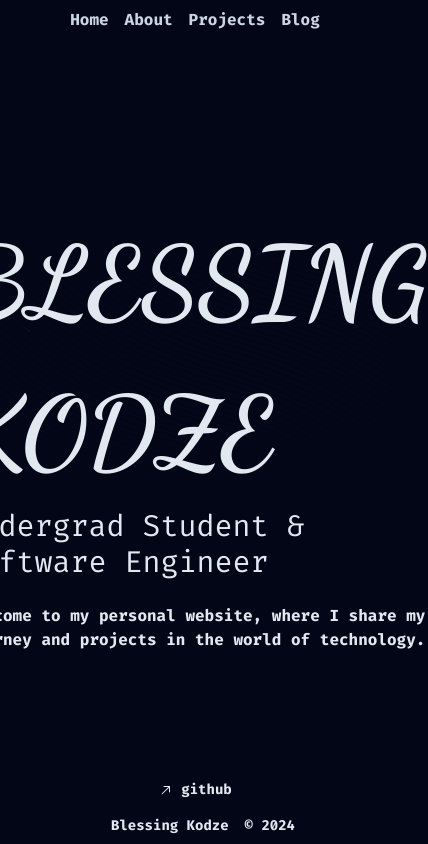
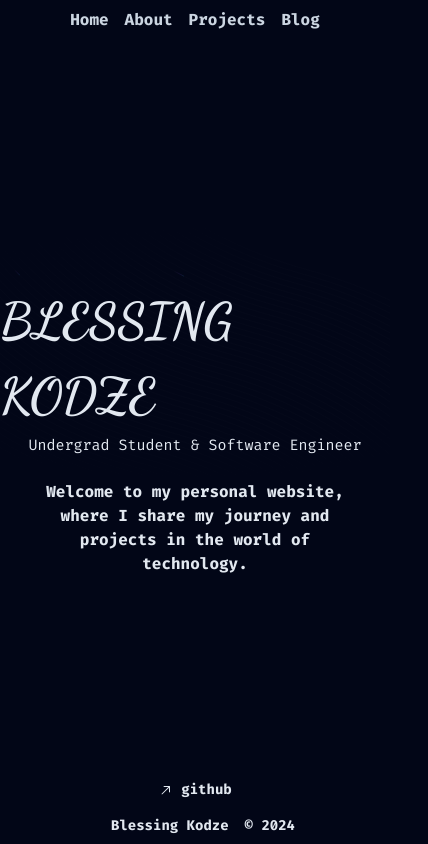
Before and after one commit to Chinxeleer/chinxeleer-web, a Next.js app: page / in a window 390 px wide. Shown: the whole page, 428 px wide, since content can reach past the window. Built offline with nearby package versions, Linux system fonts and the light colour scheme.

Commit message:
styling:tried responsing ui

```diff
--- a/app/about/page.tsx
+++ b/app/about/page.tsx
@@ -5,15 +5,18 @@ import { Avatar, AvatarFallback, AvatarImage } from "@/components/ui/avatar";
 const About = () => {
   return (
     <section>
-      <div className="text-orange-400 w-[600px] font-normal">
-        <div className="flex flex-col items-center gap-2">
-          <Avatar className="h-44 w-44">
+      <div className="text-orange-400 xl:max-w-[600px] max-w-[300px] text-[12px] xl:text-[20px] text-wrap font-normal">
+        <div className="flex flex-col items-center gap-4 mb-8">
+          <Avatar className="h-[154px] w-[154px] ">
             <AvatarImage src={`profile.jpg`} alt="BK" />
             <AvatarFallback>BK</AvatarFallback>
           </Avatar>
           <h2 className="text-center font-bold">Student</h2>
         </div>
-        <p>Hey there Blessing here aka chinxeleer.</p>
+        <p className="text-[15px] xl:text-[25px] text-center mb-4">
+          Hey there <span className="text-slate-400">Blessing Kodze</span> here
+          a rustacean aka chinxeleer.
+        </p>
         <p>
           {" "}
           {"I'm"} a dedicated{" "}
--- a/app/blog/[...slug]/layout.tsx
+++ b/app/blog/[...slug]/layout.tsx
@@ -9,7 +9,7 @@ export default function BlogArticleLayout({
 }) {
   return (
     <>
-      <div className="self-start text-slate-200">
+      <div className="self-start z-20 ml-10 text-slate-200">
         <Link
           href="/blog"
           className="absolute flex justify-start items-center "
--- a/app/blog/[...slug]/page.tsx
+++ b/app/blog/[...slug]/page.tsx
@@ -26,14 +26,11 @@ const PostPage = async ({ params }: PostPageProps) => {
     notFound();
   }
   return (
-    <article className="container py-6 prose prose-headings:text-orange-200 prose-p:text-orange-100  prose-strong:text-orange-500  prose-a:text-amber-300 max-w-3xl mx-auto">
-      <h1 className="mb-2 text-center">{post.title}</h1>
+    <article className="container py-6 prose  prose-code:text-purple-400 prose-headings:text-orange-200 prose-p:text-orange-100  prose-strong:text-orange-500  prose-a:text-amber-300 max-w-[480px] xl:max-w-3xl prose-p:text-[15px] mx-auto">
+      <h1 className="mb-2 text-center xl:text-3xl text-[25px]">{post.title}</h1>
       <time className="text-slate-400 text-sm mt-2" dateTime={post.date}>
         {formateDate(post.date)}
       </time>
-      {/* {post.description ? (
-        <p className="text-xl mt-0 text-muted-foreground">{post.description}</p>
-      ) : null} */}
       <hr className="my-4" />
       <MDXContent code={post.body} />
     </article>
--- a/app/blog/page.tsx
+++ b/app/blog/page.tsx
@@ -23,7 +23,7 @@ export default function Post({ searchParams }: BlogPageProps) {
       <h1 className="text-[32px] text-slate-200 text-center font-extrabold mb-10">
         Random Musings
       </h1>
-      <div className="flex-1 flex flex-col gap-2 divide-y divide-dotted w-[600px] divide-slate-700 overflow-auto">
+      <div className="flex-1 flex flex-col gap-2 divide-y divide-dotted xl:max-w-[600px] max-w-[400px] text-[15px]  divide-slate-700 overflow-auto">
         {displayPosts.map((post) => {
           const { slug, title, description, date } = post;
           return (
--- a/app/layout.tsx
+++ b/app/layout.tsx
@@ -1,6 +1,6 @@
 import type { Metadata } from "next";
 import "./globals.css";
-import {firaCode, inter} from '@/components/ui/fonts'
+import { firaCode, inter } from "@/components/ui/fonts";
 import Nav from "@/components/Nav";
 import Footer from "@/components/Footer";
 import { BackgroundBeams } from "@/components/ui/background-beams";
@@ -19,11 +19,14 @@ export default function RootLayout({
     <html lang="en" className="scroll-pt-[3.5rem]">
       <head>
         <link rel="icon" href="favicon.ico" />
+        <meta name="viewport" content="width=device-width, initial-scale=1.0" />
       </head>
-			<body className={`${firaCode.className} flex flex-col bg-slate-950 md:px-0 xl:px-20 items-center pt-20  min-w-screen min-h-screen`}>
+      <body
+        className={`${firaCode.className} flex flex-col bg-slate-950 md:px-0 xl:px-20 items-center pt-20  min-w-screen min-h-screen`}
+      >
         <Nav />
         <main className="xl:mt-6 sm:mt-2 min-w-full flex-1 flex flex-col items-center pt-4 pb-20">
-          <BackgroundBeams/>
+          <BackgroundBeams />
           {children}
         </main>
         <Footer />
--- a/app/page.tsx
+++ b/app/page.tsx
@@ -5,13 +5,19 @@ import { dancingScript } from "@/components/ui/fonts";
 export default function Home() {
   return (
     <section className="flex flex-col flex-1 justify-center text-slate-200 items-center w-full h-full">
-      <h1 className={`${dancingScript.className} text-slate-200 font-bold text-[100px]`}>
+      <h1
+        className={`${dancingScript.className} text-slate-200 font-bold xl:text-[100px] text-[50px]`}
+      >
         BLESSING KODZE
       </h1>
-      <h2 className="text-3xl
-        ">Undergrad Student & Software Engineer</h2>
-      <div className="max-w-[600px] sm:p-2 md:p-4">
-        <div className="text-center pt-6">
+      <h2
+        className="xl:text-3xl text-[15px]
+        "
+      >
+        Undergrad Student & Software Engineer
+      </h2>
+      <div className="xl:max-w-[600px] max-w-[300px] sm:p-2 md:p-4">
+        <div className="text-center text-wrap pt-6">
           <p className="text-md font-bold">
             Welcome to my personal website, where I share my journey and
             projects in the world of technology.
--- a/components/Footer.tsx
+++ b/components/Footer.tsx
@@ -2,7 +2,7 @@ import { ArrowTopRightIcon } from "@radix-ui/react-icons";
 
 const Footer = () => {
   return (
-		<footer className="fixed bg-inherit bottom-0 flex flex-col items-center bg-gradient-to-r text-slate-200 w-full space-x-4">
+    <footer className="fixed bg-inherit bottom-0 flex flex-col items-center z-20 text-slate-200 w-full space-x-4">
       <div className="z-10">
         <h1 className=" text-sm font-extrabold p-2">
           <a
@@ -15,9 +15,7 @@ const Footer = () => {
         </h1>
       </div>
       <div className="flex">
-				<h1 className="z-20 text-sm font-extrabold p-2">
-					Blessing Kodze
-				</h1>
+        <h1 className="z-20 text-sm font-extrabold p-2">Blessing Kodze</h1>
         <h1 className="z-20 text-sm font-extrabold p-2">
           &copy; {new Date().getFullYear()}
         </h1>
--- a/components/Nav.tsx
+++ b/components/Nav.tsx
@@ -10,7 +10,9 @@ const Nav = () => {
     { link: "/blog", text: "Blog" },
   ];
   return (
-    <nav className={`${firaCode.className} fixed top-0  z-10 w-full flex justify-center`}>
+    <nav
+      className={`${firaCode.className} bg-slate-950 fixed top-0  z-20 w-full flex justify-center`}
+    >
       <ul className="relative flex xl:gap-2 top-0 z-20 bg-slate-950 md:gap-2 px-2  md:mt-2">
         {pageLinks.map((item, index) => {
           return (
--- a/components/PostItem.tsx
+++ b/components/PostItem.tsx
@@ -13,13 +13,14 @@ type Props = {
 const PostItem = ({ slug, title, description, date }: Props) => {
   return (
     <Link href={slug} className="text-slate-200 mx-auto">
-      <div className="w-[600px] flex-1 px-4 py-2 mt-4 flex flex-col text-balance">
-        <h1 className="font-bold text-xl underline decoration-slate-600 decoration-dashed decoration-2">
-          {title}
-        </h1>
-        <p className="text-md px-2 my-2">{description}</p>
+      <div className="w-inherit flex-1 px-4 py-2 xl:mt-4 flex flex-col text-pretty">
+        <h1 className="font-bold xl:text-xl text-[20px]">{title}</h1>
+        <p className="text-[11px] xl:text-xl px-2 my-2">{description}</p>
         <div className="">
-          <time className="text-slate-400 text-sm mt-2" dateTime={date}>
+          <time
+            className="text-slate-400 xl:text-sm text-[11px] mt-2"
+            dateTime={date}
+          >
             {formateDate(date)}
           </time>
         </div>
```
Lines whose indentation alone changed are shown as unchanged.
